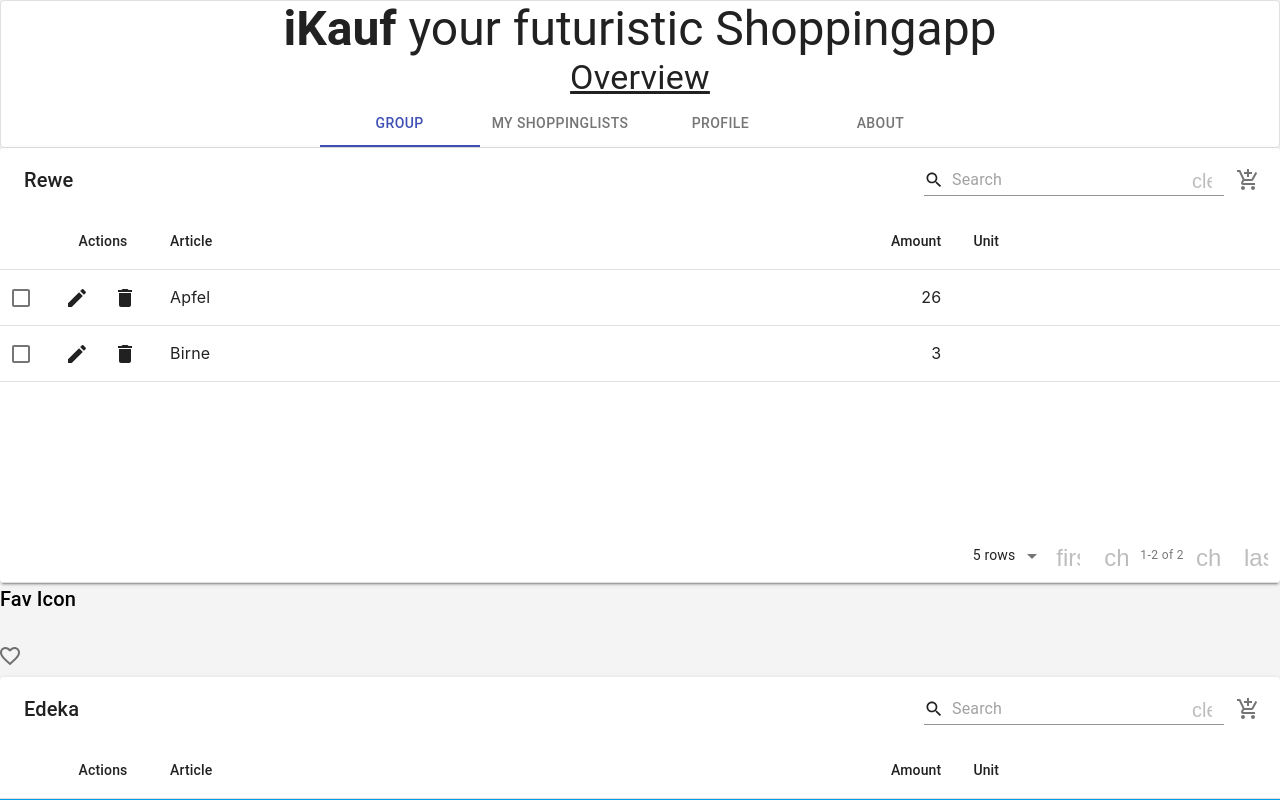
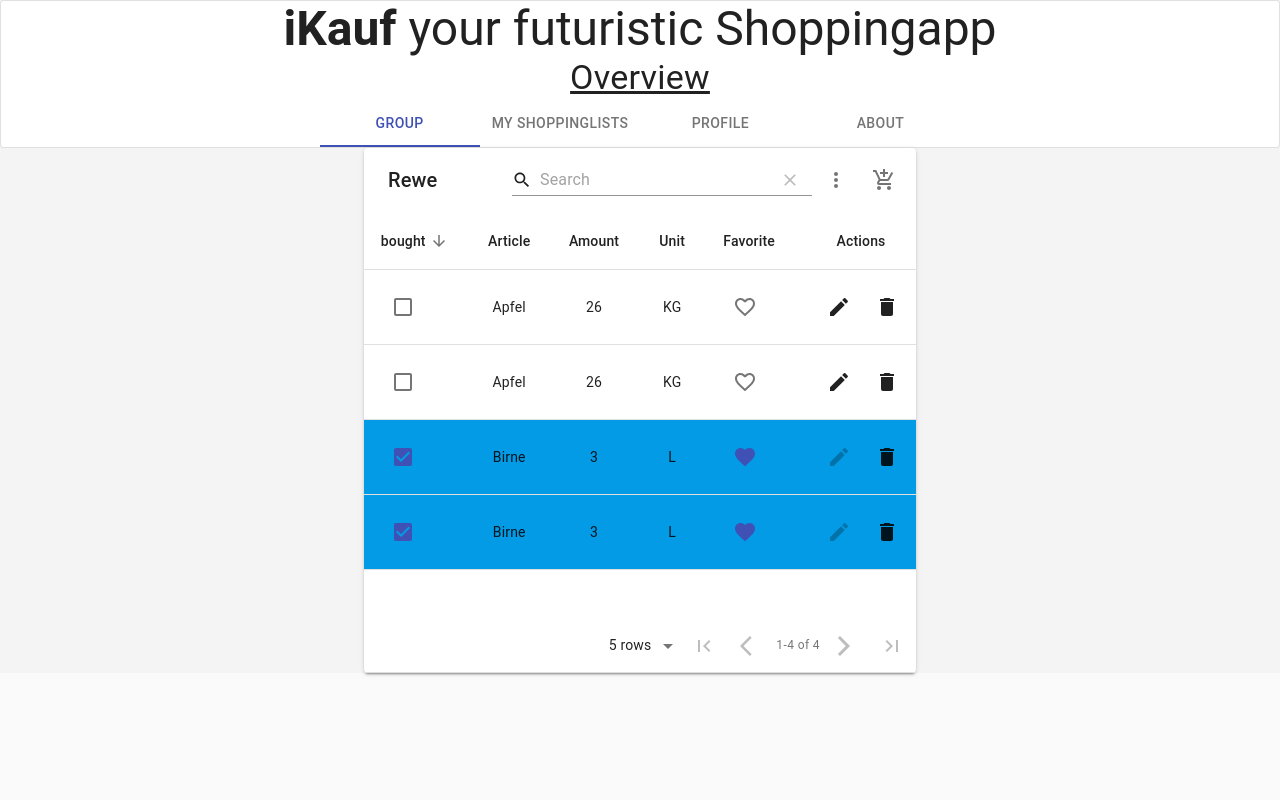
Before and after one commit to TomHager/ItProjektSS20, a React (Create React App) app in the folder frontend/: page /shoppingList in a window 1280 px wide. Shown: the top 800 px of the page. Built offline with nearby package versions, Linux system fonts and the light colour scheme; the HTML template or start-up script is replaced by a standard one.

Commit message:
Updated ShoppingList
now fully working with hard coded Data
TODO: connect Back-End

```diff
--- a/frontend/src/App.js
+++ b/frontend/src/App.js
@@ -1,6 +1,6 @@
 import React from 'react';
 import { BrowserRouter as Router, Route, Redirect } from 'react-router-dom';
-import { Container, ThemeProvider, CssBaseline } from '@material-ui/core';
+// import { Container, ThemeProvider, CssBaseline } from '@material-ui/core';
 import Header from './components/layout/Header';
 import About from './components/pages/About'
 import GroupList from './components/pages/GroupList'
--- a/frontend/src/components/pages/ShoppingList.js
+++ b/frontend/src/components/pages/ShoppingList.js
@@ -1,6 +1,4 @@
-// import React, { Component } from 'react';
-// import MaterialTable from 'material-table';
-import { Typography } from "@material-ui/core";
+import { Container, CssBaseline } from "@material-ui/core";
 import Checkbox from "@material-ui/core/Checkbox";
 import FormControlLabel from "@material-ui/core/FormControlLabel";
 import {
@@ -10,69 +8,80 @@
   Search,
   Delete,
   Edit,
-  Save,
+  LastPage,
+  FirstPage,
+  ArrowBackIos,
+  ArrowForwardIos,
+  Clear,
+  Done,
+  CheckBox,
+  CheckBoxOutlineBlank,
+  MoreVert,
+  ArrowUpward,
 } from "@material-ui/icons";
-
-// export default class ShoppingList extends Component {
-
-//     constructor(props) {
-//         super(props);
-
-//         // Init an empty state
-//         this.state = {
-//           tabindex: 0,
-//         };
-//       }
-
-//   render() {
-//     return (
-
-//         //   <div>
-//         //    <Typography variant='h6'>DEIN Project</Typography>
-//         //   <br />
-//         //   <FormControlLabel
-//         //     control={
-//         //       <Checkbox
-//         //         icon={<FavoriteBorder />}
-//         //         checkedIcon={<Favorite />}
-//         //         name='checkedH'
-//         //       />
-//         //     }
-//         //   />
-//         //   <FormControlLabel
-//         //   control={<Checkbox name='checkedA' />}
-//         // />
-//         //   <Button name='AddEntry'>
-//         //     <AddShoppingCartOutlined />
-//         //   </Button>
-//         //   <Typography>Writen by NULL</Typography>
-//         //   </div>
-//     );
-//   }
-// }
-
 import React from "react";
 import MaterialTable from "material-table";
 
+/**
+ * Displays a ShoppingList for given Data
+ *
+ * @author Tom Hager
+ *
+ */
+
 export default function ShoppingList() {
   const [state, setState] = React.useState({
+    //passed Columns and Data loaded into state
     columns: [
-      { title: "Article", field: "articleName" },
+      {
+        align: "center",
+        title: "bought",
+        field: "bought",
+        defaultSort: "asc",
+        type: "boolean",
+        customSort: (a,b) => a.bought - b.bought,
+        // editComponent: props => (
+        //   <Checkbox
+        //     type="boolean"
+        //     value={props.value}
+        //     onChange={e => props.onChange(!e.target.value)}
+        //   />
+        // ),
+        render: (data) => (
+          <FormControlLabel
+            control={
+              <Checkbox
+                icon={<CheckBoxOutlineBlank />}
+                checkedIcon={<CheckBox />}
+                checked={data.bought}
+                onChange={(e) => (
+                  (data.bought = !data.bought),
+                  e,
+                  setState((prevState) => {
+                    const data = [...prevState.data];
+                    return { ...prevState, data };
+                  })
+                )}
+                name="boughtCheckBox"
+                color="primary"
+              />
+            }
+          />
+        ),
+      },
+      { title: "Article", field: "articleName", align: "center", sorting: false },
       {
         title: "Amount",
         field: "entryAmount",
         type: "numeric",
-        // cellStyle: {
-        //   backgroundColor: "#039be5",
-        //   color: "#FFF",
-        // },
-        // headerStyle: {
-        //   backgroundColor: "#FFF",
-        // },
+        align: "center",
+        sorting: false,
       },
       {
         title: "Unit",
         field: "entryUnit",
+        sorting: false,
+        align: "center",
         lookup: {
           1: "KG",
           2: "g",
@@ -84,30 +93,80 @@
           8: "Dose",
           9: "Bund",
           10: "m",
+        }, //
       },
+      {
+        title: "Favorite     ",
+        align: "center",
+        field: "favorite",
+        type: "boolean",
+        sorting: false,
+        render: (data) => (
+          <FormControlLabel
+            control={
+              <Checkbox
+                icon={<FavoriteBorder />}
+                checkedIcon={<Favorite />}
+                checked={data.favorite}
+                onChange={(e) => (
+                  (data.favorite = !data.favorite),
+                  e,
+                  setState((prevState) => {
+                    const data = [...prevState.data];
+                    return { ...prevState, data };
+                  })
+                )}
+                name="favoriteButton"
+                color="primary"
+              />
+            }
+          />
+        ),
       },
-      // { title: "Favorite", field: "Favorite", type: "Button" },
     ],
+
+    // TODO: Connect Back-End for Data
     data: [
       {
         id: 1,
-        marked: false,
+        bought: false,
+        favorite: false,
         articleName: "Apfel",
         entryAmount: "26",
-        entryUnit: "KG",
+        entryUnit: "1",
       },
       {
         id: 2,
-        marked: false,
+        bought: true,
+        favorite: true,
         articleName: "Birne",
         entryAmount: "3",
-        entryUnit: "Stk",
+        entryUnit: "3",
+      },
+      {
+        id: 1,
+        bought: false,
+        favorite: false,
+        articleName: "Apfel",
+        entryAmount: "26",
+        entryUnit: "1",
+      },
+      {
+        id: 2,
+        bought: true,
+        favorite: true,
+        articleName: "Birne",
+        entryAmount: "3",
+        entryUnit: "3",
       },
     ],
   });
 
   return (
-    <div>
+    <React.Fragment>
+      <CssBaseline />
+
+      <Container maxWidth="sm">
         <MaterialTable
           title="Rewe"
           columns={state.columns}
@@ -117,22 +176,35 @@
             Search: Search,
             Delete: Delete,
             Edit: Edit,
-          Save: Save,
+            FirstPage: FirstPage,
+            LastPage: LastPage,
+            PreviousPage: ArrowBackIos,
+            NextPage: ArrowForwardIos,
+            Clear: Clear,
+            ResetSearch: Clear,
+            Check: Done,
+            ViewColumn: MoreVert,
+            SortArrow: ArrowUpward,
           }}
           options={{
-          selection: true,
+            columnsButton: true,
+            actionsColumnIndex: -1,
+            // selection: true,
             showSelectAllCheckbox: false,
             showTextRowsSelected: false,
+            sorting: true,
             rowStyle: (rowData) => ({
-            backgroundColor: rowData.marked ? "#039be5" : "#fff",
+              backgroundColor: rowData.bought ? "#039be5" : "#fff",
             }),
           }}
-        onSelectionChange={(row, rowData) => {
-          rowData.marked = !rowData.marked;
-          setState(Object.assign({}, state));
-        }}
-
+          // onSelectionChange={(row, rowData) => {
+          //   setState((prevState) => {
+          //     const data = [...prevState.data];
+          //     return { ...prevState, data };
+          //   });
+          // }}
           editable={{
+            isEditable: rowData => rowData.bought === false,
             onRowAdd: (newData) =>
               new Promise((resolve) => {
                 setTimeout(() => {
@@ -170,79 +242,7 @@
               }),
           }}
         />
-      <Typography variant="h6">Fav Icon</Typography>
-      <br />
-      <FormControlLabel
-        control={
-          <Checkbox
-            icon={<FavoriteBorder />}
-            checkedIcon={<Favorite />}
-            name="checkedH"
-          />
-        }
-      />
-      <MaterialTable
-        title="Edeka"
-        columns={state.columns}
-        data={state.data}
-        icons={{
-          Add: AddShoppingCartOutlined,
-          Search: Search,
-          Delete: Delete,
-          Edit: Edit,
-          Save: Save,
-        }}
-        options={{
-          selection: true,
-          showSelectAllCheckbox: false,
-          showTextRowsSelected: false,
-          rowStyle: (rowData) => ({
-            backgroundColor: rowData.marked ? "#fff" : "#039be5",
-          }),
-        }}
-        onSelectionChange={(row, rowData) => {
-          rowData.marked = !rowData.marked;
-          // console.log(options.length);
-          // setState({})
-        }}
-        editable={{
-          onRowAdd: (newData) =>
-            new Promise((resolve) => {
-              setTimeout(() => {
-                resolve();
-                setState((prevState) => {
-                  const data = [...prevState.data];
-                  data.push(newData);
-                  return { ...prevState, data };
-                });
-              }, 600);
-            }),
-          onRowUpdate: (newData, oldData) =>
-            new Promise((resolve) => {
-              setTimeout(() => {
-                resolve();
-                if (oldData) {
-                  setState((prevState) => {
-                    const data = [...prevState.data];
-                    data[data.indexOf(oldData)] = newData;
-                    return { ...prevState, data };
-                  });
-                }
-              }, 600);
-            }),
-          onRowDelete: (oldData) =>
-            new Promise((resolve) => {
-              setTimeout(() => {
-                resolve();
-                setState((prevState) => {
-                  const data = [...prevState.data];
-                  data.splice(data.indexOf(oldData), 1);
-                  return { ...prevState, data };
-                });
-              }, 600);
-            }),
-        }}
-      />
-    </div>
+      </Container>
+    </React.Fragment>
   );
 }
```
Lines whose indentation alone changed are shown as unchanged.
